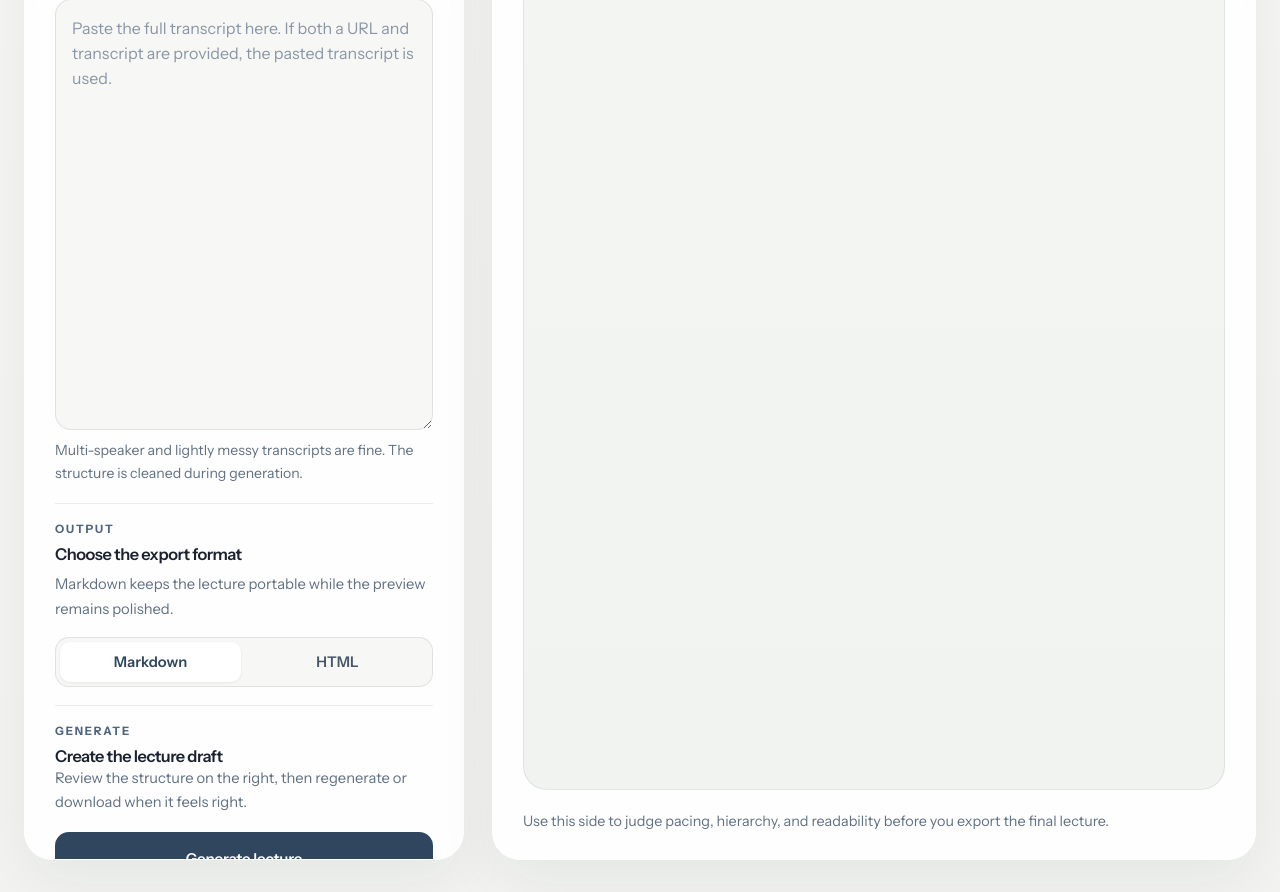
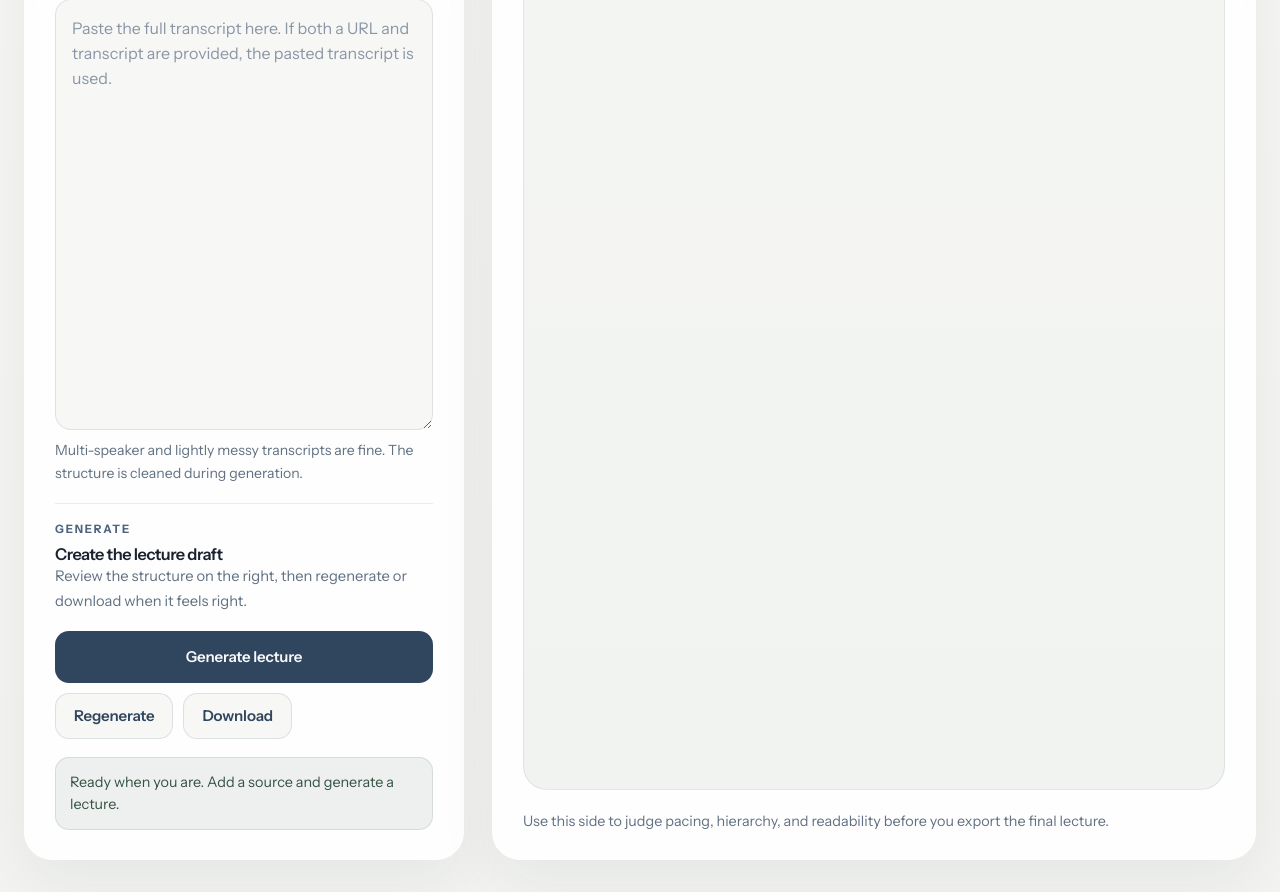
Before and after one commit to muhammadmohsinjs-web/LectureForge, a FastAPI app: page / in a window 1280 px wide. Shown: the part 1271-2163 px from the top of the page. Run offline with FastAPI, Linux system fonts and the light colour scheme; some libraries are stand-ins or nearby versions.

Commit message:
Refactor output format handling to support only Markdown; remove HTML-related code and update documentation accordingly.

````diff
--- a/app.py
+++ b/app.py
@@ -27,7 +27,7 @@ except ModuleNotFoundError:  # pragma: no cover - optional until dependencies ar
 
 logger = logging.getLogger("transcript_to_lecture")
 
-OutputFormat = Literal["markdown", "html"]
+OutputFormat = Literal["markdown"]
 LectureFormat = Literal["markdown"]
 
 
@@ -57,11 +57,9 @@ class AppConfig:
     static_dir: Path
     templates_dir: Path
     lecture_prompt_path: Path
-    preview_prompt_path: Path
     openai_api_key: str
     openai_model: str
     lecture_model: str
-    preview_model: str
 
     @classmethod
     def from_env(cls, base_dir: Path) -> "AppConfig":
@@ -73,11 +71,9 @@ class AppConfig:
             static_dir=resolve_static_dir(base_dir),
             templates_dir=base_dir / "templates",
             lecture_prompt_path=prompts_dir / "lecture_prompt.txt",
-            preview_prompt_path=prompts_dir / "preview_prompt.txt",
             openai_api_key=os.getenv("OPENAI_API_KEY", "").strip(),
             openai_model=openai_model,
             lecture_model=os.getenv("LECTURE_MODEL", openai_model).strip() or openai_model,
-            preview_model=os.getenv("PREVIEW_MODEL", openai_model).strip() or openai_model,
         )
 
 
@@ -85,7 +81,6 @@ class GenerateRequest(BaseModel):
     title: str | None = None
     youtube_url: str | None = None
     raw_transcript: str | None = None
-    output_format: OutputFormat = "markdown"
 
 
 class GenerateResponse(BaseModel):
@@ -156,45 +151,11 @@ class MarkdownOutputRenderer:
         )
 
 
-class HtmlOutputRenderer:
-    output_format: OutputFormat = "html"
-    name = "html_llm_renderer"
-
-    def get_configuration_errors(self, services: "AppServices") -> list[str]:
-        return services.get_prompt_errors(
-            (("preview prompt", services.config.preview_prompt_path),)
-        )
-
-    async def render(
-        self,
-        services: "AppServices",
-        title: str,
-        lecture_markdown: str,
-        youtube_url: str | None,
-        request_id: str | None = None,
-    ) -> RenderedOutput:
-        preview_html = await services.generate_preview_html(
-            title,
-            lecture_markdown,
-            youtube_url,
-            request_id=request_id,
-        )
-        return RenderedOutput(
-            output_format="html",
-            renderer=self.name,
-            preview_html=preview_html,
-            download_content=preview_html,
-            download_filename=build_download_filename(title, "html"),
-            download_mime_type="text/html; charset=utf-8",
-        )
-
-
 class AppServices:
     def __init__(self, config: AppConfig) -> None:
         self.config = config
         self.renderers: dict[OutputFormat, OutputRenderer] = {
             "markdown": MarkdownOutputRenderer(),
-            "html": HtmlOutputRenderer(),
         }
 
     def get_renderer(self, output_format: OutputFormat) -> OutputRenderer:
@@ -335,62 +296,6 @@ class AppServices:
         )
         return normalized_content
 
-    async def generate_preview_html(
-        self,
-        title: str,
-        lecture_markdown: str,
-        youtube_url: str | None,
-        request_id: str | None = None,
-    ) -> str:
-        log_prefix = format_log_prefix(request_id)
-        prompt = self.load_prompt(self.config.preview_prompt_path, "preview_prompt.txt")
-        payload = json.dumps(
-            {
-                "lecture_title": title,
-                "youtube_url": youtube_url,
-                "lecture_markdown": lecture_markdown,
-            },
-            ensure_ascii=False,
-            indent=2,
-        )
-        logger.info("%sStarting renderer pipeline: markdown to HTML", log_prefix)
-        response_text = await self.run_model(
-            prompt,
-            payload,
-            model=self.config.preview_model,
-            request_id=request_id,
-        )
-        preview_html = extract_html_document(response_text)
-        if not preview_html:
-            raise ModelOutputError(
-                "HTML renderer did not return a complete HTML document."
-            )
-        logger.info("%sFinished renderer pipeline (%s characters)", log_prefix, len(preview_html))
-        return preview_html
-
-    async def render_output(
-        self,
-        output_format: OutputFormat,
-        title: str,
-        lecture_markdown: str,
-        youtube_url: str | None,
-        request_id: str | None = None,
-    ) -> RenderedOutput:
-        renderer = self.get_renderer(output_format)
-        logger.info(
-            "%sDispatching renderer=%s for output_format=%s",
-            format_log_prefix(request_id),
-            renderer.name,
-            output_format,
-        )
-        return await renderer.render(
-            self,
-            title,
-            lecture_markdown,
-            youtube_url,
-            request_id=request_id,
-        )
-
     async def run_model(
         self,
         instructions: str,
@@ -470,10 +375,8 @@ def create_app() -> FastAPI:
             "status": "ok" if all(not item["errors"] for item in format_status.values()) else "degraded",
             "openai_model": config.openai_model,
             "lecture_model": config.lecture_model,
-            "preview_model": config.preview_model,
             "prompt_files": {
                 "lecture_prompt": str(config.lecture_prompt_path),
-                "preview_prompt": str(config.preview_prompt_path),
             },
             "output_formats": format_status,
         }
@@ -484,12 +387,11 @@ def create_app() -> FastAPI:
         started_at = time.perf_counter()
         log_prefix = format_log_prefix(request_id)
         logger.info(
-            "%sGeneration request received with output_format=%s",
+            "%sGeneration request received with markdown output",
             log_prefix,
-            request.output_format,
         )
 
-        config_errors = services.get_configuration_errors(request.output_format)
+        config_errors = services.get_configuration_errors("markdown")
         if config_errors:
             logger.error("%sConfiguration error: %s", log_prefix, " ".join(config_errors))
             raise HTTPException(
@@ -539,8 +441,8 @@ def create_app() -> FastAPI:
                 request_id=request_id,
             )
             lecture_content = normalize_lecture_markdown(lecture_content)
-            rendered_output = await services.render_output(
-                request.output_format,
+            rendered_output = await services.get_renderer("markdown").render(
+                services,
                 resolved_title,
                 lecture_content,
                 youtube_url,
@@ -674,20 +576,6 @@ def transcript_to_text(transcript: Any) -> str:
 def looks_like_html_document(content: str) -> bool:
     normalized = content.strip().lower()
     return "<html" in normalized and "</html>" in normalized
-
-
-def extract_html_document(content: str) -> str | None:
-    if looks_like_html_document(content):
-        return content.strip()
-
-    match = re.search(
-        r"```(?:html)?\s*(<!doctype html.*?</html>|<html.*?</html>)\s*```",
-        content,
-        flags=re.IGNORECASE | re.DOTALL,
-    )
-    if match:
-        return match.group(1).strip()
-    return None
 
 
 def extract_response_text(response: Any) -> str:
--- a/public/static/app.js
+++ b/public/static/app.js
@@ -21,8 +21,6 @@ const transcriptWordCount = document.getElementById("transcript-word-count");
 const transcriptCharCount = document.getElementById("transcript-char-count");
 const transcriptHelper = document.getElementById("transcript-helper");
 const sourcePriorityNote = document.getElementById("source-priority-note");
-const outputFormatNote = document.getElementById("output-format-note");
-const formatPills = [...document.querySelectorAll(".format-pill")];
 const sourceCards = {
   youtube: document.querySelector('[data-source-card="youtube"]'),
   transcript: document.querySelector('[data-source-card="transcript"]'),
@@ -54,15 +52,7 @@ const loadingStages = [
   },
 ];
 
-const outputFormatNotes = {
-  markdown: "Markdown keeps the lecture portable while the preview remains polished.",
-  html: "HTML produces a full document export when you want a more presentation-ready file.",
-};
-
-const previewModeNotes = {
-  markdown: "Markdown export selected. Reader and raw markdown views stay available.",
-  html: "HTML export selected. Reader preview remains the default, with markdown still available to copy.",
-};
+const previewModeNote = "Markdown export selected. Reader and raw markdown views stay available.";
 
 function setLoading(isLoading) {
   generateButton.disabled = isLoading;
@@ -199,21 +189,6 @@ function updateSourceState() {
 
   if (!loadingStageTimer && !hasRenderedPreview) {
     setPreviewStateChip("Ready to build");
-  }
-}
-
-function updateFormatUI() {
-  const format = form.output_format.value;
-  outputFormatNote.textContent = outputFormatNotes[format];
-
-  formatPills.forEach((pill) => {
-    const isActive = pill.dataset.formatValue === format;
-    pill.classList.toggle("is-active", isActive);
-    pill.setAttribute("aria-pressed", String(isActive));
-  });
-
-  if (!loadingStageTimer && !hasRenderedPreview) {
-    previewMode.textContent = previewModeNotes[format];
   }
 }
 
@@ -774,7 +749,7 @@ function renderEmptyState() {
   hasRenderedPreview = false;
   previewTitle.textContent = "Lecture Preview";
   previewContext.textContent = "Your generated lecture will appear here once the source is ready.";
-  previewMode.textContent = previewModeNotes[form.output_format.value];
+  previewMode.textContent = previewModeNote;
   setPreviewStateChip("Awaiting input");
 
   previewRoot.innerHTML = `
@@ -831,7 +806,7 @@ function startLoadingPreview(isRegenerate) {
   previewContext.textContent = isRegenerate
     ? "Updating the current draft while keeping the reader workspace in focus."
     : "Transforming the source into a study-ready lecture draft.";
-  previewMode.textContent = `${form.output_format.value.toUpperCase()} output in progress`;
+  previewMode.textContent = "Markdown output in progress";
   setPreviewStateChip(isRegenerate ? "Refreshing" : "Generating");
   currentPreviewTab = "reader";
   updateLoadingStage(0);
@@ -868,13 +843,13 @@ function renderPreview(data) {
 
   previewTitle.textContent = data.title || "Generated lecture";
   previewContext.textContent = "Review the composition, spacing, and structure before you download.";
-  previewMode.textContent = `${data.output_format.toUpperCase()} export via ${data.renderer}`;
+  previewMode.textContent = `Markdown export via ${data.renderer}`;
   setPreviewStateChip("Ready to review");
 
-  downloadButton.textContent = data.output_format === "markdown" ? "Download Markdown" : "Download HTML";
+  downloadButton.textContent = "Download Markdown";
   downloadButton.hidden = false;
   regenerateButton.hidden = false;
-  currentPreviewTab = data.output_format === "markdown" ? "markdown" : "reader";
+  currentPreviewTab = "markdown";
   renderCurrentPreview();
 }
 
@@ -909,14 +884,13 @@ async function generateLecture() {
   const hadPreview = hasRenderedPreview;
   resetDownloadState();
   startLoadingPreview(hadPreview);
-  showStatus(`Preparing your ${form.output_format.value} lecture...`);
+  showStatus("Preparing your markdown lecture...");
   setLoading(true);
 
   const payload = {
     title: form.title.value.trim() || null,
     youtube_url: form.youtube_url.value.trim() || null,
     raw_transcript: form.raw_transcript.value.trim() || null,
-    output_format: form.output_format.value,
   };
 
   try {
@@ -934,7 +908,7 @@ async function generateLecture() {
     }
 
     renderPreview(data);
-    showStatus(`Lecture generated in ${data.output_format}. Review the draft or download the file.`);
+    showStatus("Lecture generated in markdown. Review the draft or download the file.");
   } catch (error) {
     stopLoadingPreview();
     showError(error.message || "Generation failed.");
@@ -953,7 +927,6 @@ async function generateLecture() {
   } finally {
     setLoading(false);
     updateSourceState();
-    updateFormatUI();
     updatePreviewActions();
   }
 }
@@ -995,19 +968,6 @@ previewMarkdownTab.addEventListener("click", () => {
   setPreviewTab("markdown");
 });
 
-formatPills.forEach((pill) => {
-  pill.addEventListener("click", () => {
-    const nextFormat = pill.dataset.formatValue;
-    if (!nextFormat || form.output_format.value === nextFormat) {
-      return;
-    }
-
-    form.output_format.value = nextFormat;
-    updateFormatUI();
-  });
-});
-
-form.output_format.addEventListener("change", updateFormatUI);
 form.youtube_url.addEventListener("input", () => {
   updateSourceState();
   updateTranscriptMetrics();
@@ -1026,6 +986,5 @@ document.querySelectorAll("[data-focus-target]").forEach((card) => {
 
 updateTranscriptMetrics();
 updateSourceState();
-updateFormatUI();
 updatePreviewActions();
 resetDownloadState();
--- a/templates/index.html
+++ b/templates/index.html
@@ -95,35 +95,6 @@
               </label>
             </section>
 
-            <section class="form-group">
-              <div class="group-head">
-                <div>
-                  <p class="section-step">Output</p>
-                  <h2>Choose the export format</h2>
-                </div>
-                <p id="output-format-note" class="section-copy">
-                  Markdown keeps the lecture portable while the preview remains polished.
-                </p>
-              </div>
-
-              <div class="format-switch" role="group" aria-label="Output format">
-                <button type="button" class="format-pill is-active" data-format-value="markdown" aria-pressed="true">
-                  Markdown
-                </button>
-                <button type="button" class="format-pill" data-format-value="html" aria-pressed="false">
-                  HTML
-                </button>
-              </div>
-
-              <label class="field visually-hidden">
-                <span class="field-label">Output format</span>
-                <select id="output_format" name="output_format">
-                  <option value="markdown" selected>Markdown</option>
-                  <option value="html">HTML</option>
-                </select>
-              </label>
-            </section>
-
             <section class="action-row">
               <div class="action-copy">
                 <p class="section-step">Generate</p>
@@ -155,7 +126,7 @@
 
             <div class="preview-badges">
               <span class="preview-badge">Reading canvas</span>
-              <span id="preview-mode" class="preview-badge preview-badge-muted">Choose a source and output mode.</span>
+              <span id="preview-mode" class="preview-badge preview-badge-muted">Markdown export is ready when you are.</span>
             </div>
           </div>
 
````
Also changed, not shown: tests/test_app.py (+17 -72 lines), README.md, 1 other file.
